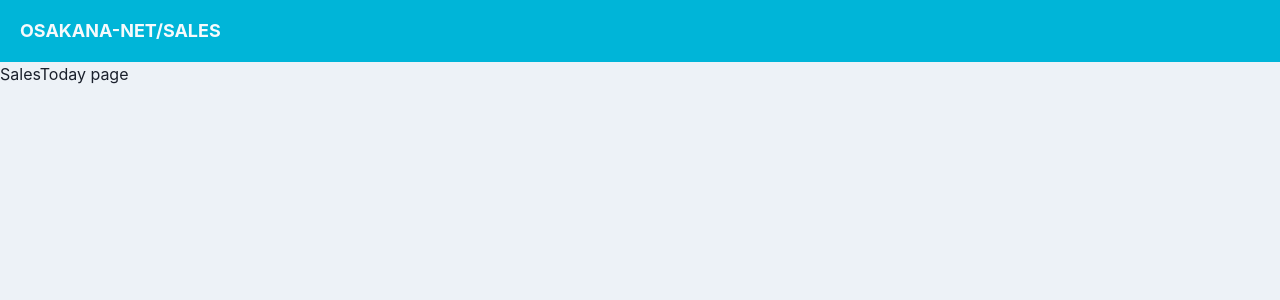
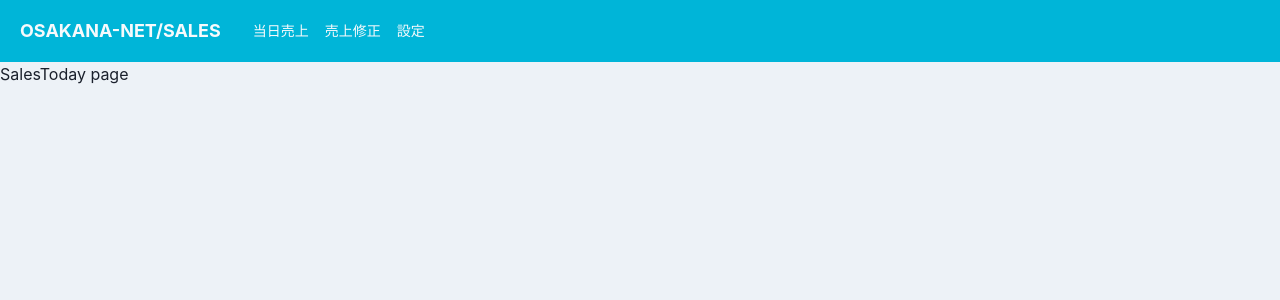
Before and after one commit to miyabiit/osakana-net-sales, a React (Create React App) app: page /home in a window 1280 px wide. Shown: the top 300 px of the page. Built offline with nearby package versions, Linux system fonts and the light colour scheme.

Commit message:
add drawer

```diff
--- a/package.json
+++ b/package.json
@@ -5,6 +5,7 @@
   "keywords": [],
   "main": "src/index.tsx",
   "dependencies": {
+    "@chakra-ui/icons": "^1.0.16",
     "@chakra-ui/react": "1.6.10",
     "@emotion/react": "11.5.0",
     "@emotion/styled": "11.3.0",
--- a/src/components/organisms/layout/header.tsx
+++ b/src/components/organisms/layout/header.tsx
@@ -1,13 +1,32 @@
 import { memo, useCallback, VFC } from "react";
-import { Flex, Heading } from "@chakra-ui/react";
+import { HamburgerIcon } from "@chakra-ui/icons";
+import {
+	Flex,
+	Heading,
+	Box,
+	Link,
+	IconButton,
+	Button,
+	useDisclosure,
+	Drawer,
+	DrawerOverlay,
+	DrawerContent,
+	DrawerBody
+} from "@chakra-ui/react";
 import { useHistory } from "react-router-dom";
 
 
 export const Header: VFC = memo(() => {
 	const history = useHistory();
 	const onClickHome = useCallback(()=> history.push("/home"),[]);
+	const onClickSalesToday = useCallback(()=>history.push("/home/"),[]);
+	const onClickSalesUpdate = useCallback(()=>history.push("/home/update"),[]);
+	const onClickSetting = useCallback(()=>history.push("/home/setting"),[]);
+
+	const { isOpen, onOpen, onClose } = useDisclosure();
 
 	return(
+		<>
 		<Flex
 			as="nav"
 			bg="cyan.500"
@@ -23,10 +42,47 @@ export const Header: VFC = memo(() => {
 				_hover={{cursor: "pointer"}}
 				onClick={onClickHome}
 			>
-			<Heading as="h1" fontSize={{base: "md", md: "lg"}}>
-				OSAKANA-NET/SALES
-			</Heading>
+				<Heading as="h1" fontSize={{base: "md", md: "lg"}}>
+					OSAKANA-NET/SALES
+				</Heading>
+			</Flex>
+			<Flex
+				align="center"
+				fontSize="sm"
+				display={{ base: "none", md: "flex" }}
+				flexGrow={2}
+			>
+				<Box pr={4}>
+ 					<Link onClick={onClickSalesToday}>当日売上</Link>
+				</Box>
+				<Box pr={4}>
+					<Link onClick={onClickSalesUpdate}>売上修正</Link>
+				</Box>
+				<Box>
+					<Link onClick={onClickSetting}>設定</Link>
+				</Box>
+			</Flex>
+			<IconButton
+				aria-label = "メニュー"
+				icon={<HamburgerIcon />}
+				size="sm"
+				variant="unstyled"
+				display={ {base: "block", md:"none"} }
+				onClick={onOpen}
+			/>
 		</Flex>
-		</Flex>
+		<Drawer placement="left" size="xs" onClose={onClose} isOpen={isOpen}>
+			<DrawerOverlay>
+				<DrawerContent>
+					<DrawerBody p={0} bg="gray.100">
+						<Button onClick={ onClickSalesToday } w="100%">当日売上</Button>
+						<Button onClick={ onClickSalesUpdate
+						} w="100%">売上修正</Button>
+						<Button onClick={ onClickSetting } w="100%">設定</Button>
+					</DrawerBody>
+				</DrawerContent>
+			</DrawerOverlay>
+		</Drawer>
+		</>
 	);
 });
```
Also changed, not shown: 1 other file (tests, documents, lock files or other folders).
